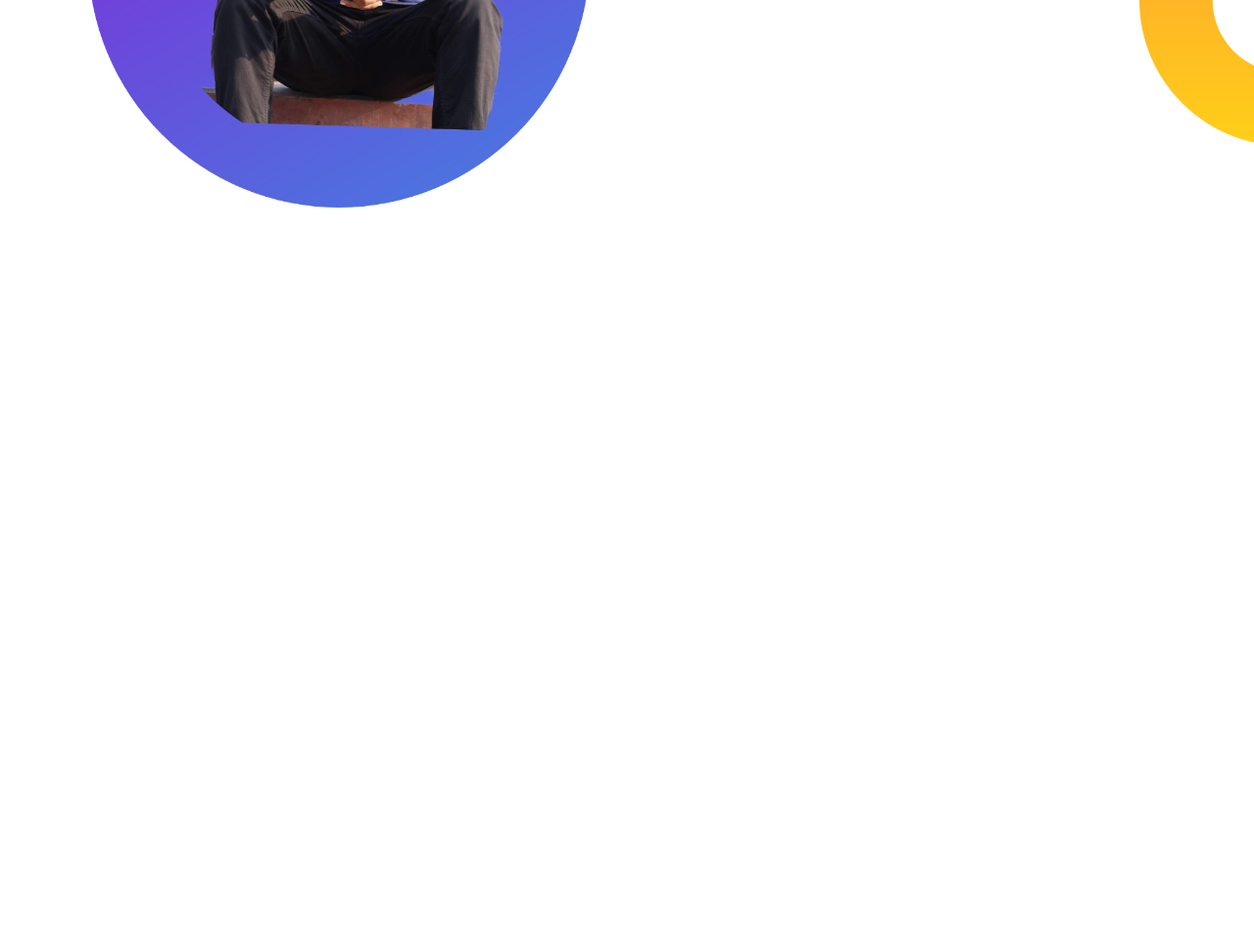
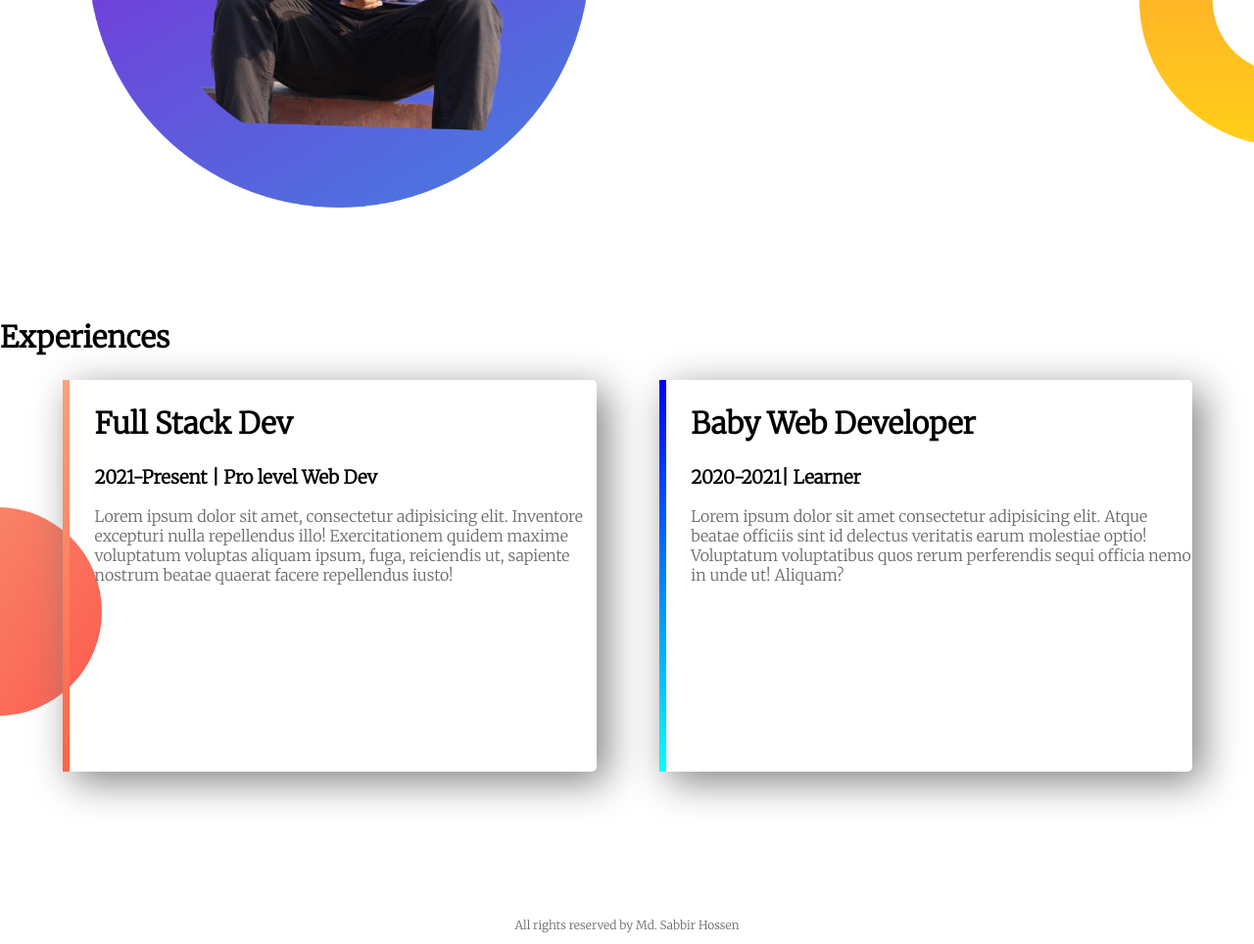
Before and after one commit to sabbirerror44/Portfolio-website, a plain HTML site: page index.html in a window 1280 px wide. Shown: the part 900-1864 px from the top of the page at 98% size. Before the commit the page ends 1200 px from the top, so only its background shows below. Drawn offline with Linux system fonts and the light colour scheme.

Commit message:
Finished Portfolio website

```diff
--- a/index.html
+++ b/index.html
@@ -34,6 +34,25 @@
             </div>
 
         </section>
+        <section class="experience-area">
+            <h2>Experiences</h2>
+            <div id="full-stack" class="half-width single-experience">
+                <h2>Full Stack Dev</h2>
+                <h3>2021-Present | Pro level Web Dev</h3>
+                <p>Lorem ipsum dolor sit amet, consectetur adipisicing elit. Inventore excepturi nulla repellendus illo! Exercitationem quidem maxime voluptatum voluptas aliquam ipsum, fuga, reiciendis ut, sapiente nostrum beatae quaerat facere repellendus iusto!</p>
+
+                </div>
+                <div id="baby-web" class="half-width single-experience">
+                    <h2>Baby Web Developer</h2>
+                    <h3>2020-2021| Learner</h3>
+                    <p>Lorem ipsum dolor sit amet consectetur adipisicing elit. Atque beatae officiis sint id delectus veritatis earum molestiae optio! Voluptatum voluptatibus quos rerum perferendis sequi officia nemo in unde ut! Aliquam?</p>
+                 </div>
+
+
+        </section>
+        <footer>
+            <p>All rights reserved by Md. Sabbir Hossen</p>
+        </footer>
 
 
     </body>
--- a/style.css
+++ b/style.css
@@ -44,3 +44,27 @@ p{
     background-repeat: no-repeat;
     background-position: right;
 }
+.single-experience{
+    box-shadow: 10px 10px 40px grey;
+    border-radius: 5px;
+    height: 80%;
+}
+.experience-area{
+    background-image: url("images/exp-bg.png");
+    background-position: left;
+    background-repeat: no-repeat;
+}
+#full-stack{
+    border-left: 7px solid;
+    border-image: linear-gradient(lightSalmon,tomato);
+    border-image-slice: 1;
+}
+#baby-web{
+    border-left: 7px solid;
+    border-image: linear-gradient(180deg, blue,cyan);
+    border-image-slice: 1;
+}
+footer p{
+    text-align: center;
+    font-size: 12px;
+}
```
